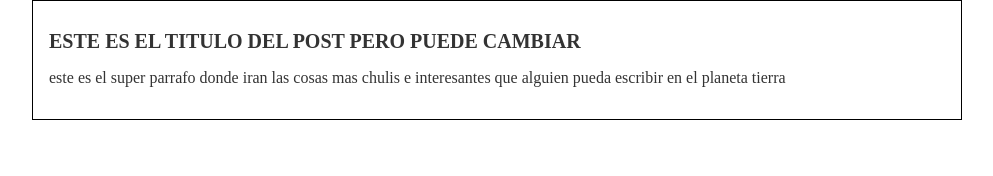
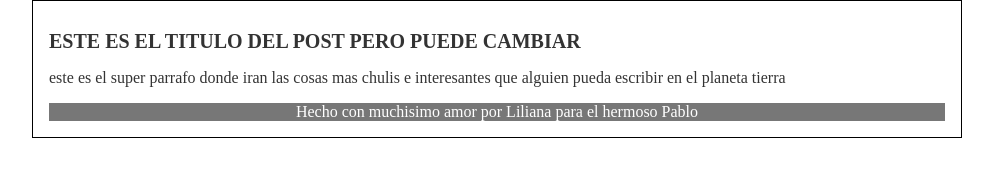
Before and after one commit to pablochos8/Hyperblog, a plain HTML site: page index.html in a window 1280 px wide. Shown: the whole page, without its empty margins (143-1136 px from the left). Drawn offline with Linux system fonts and the light colour scheme.

Commit message:
Footer listo

```diff
--- a/estilos/estilos.css
+++ b/estilos/estilos.css
@@ -21,3 +21,10 @@ Body
 {
 	font-size: 20px
 }
+
+#footer
+{
+	background: #777;
+	color: white;
+	text-align: center;
+}
--- a/index.html
+++ b/index.html
@@ -12,6 +12,7 @@
 <h1>ESTE ES EL TITULO DEL POST PERO PUEDE CAMBIAR</h1>
 <p> este es el super parrafo donde iran las cosas mas chulis e interesantes que alguien pueda escribir en el planeta tierra</p>
 </div>
+<div id= "footer"> Hecho con muchisimo amor por Liliana para el hermoso Pablo </div>
 </div>
 </body>
 </html>
```
